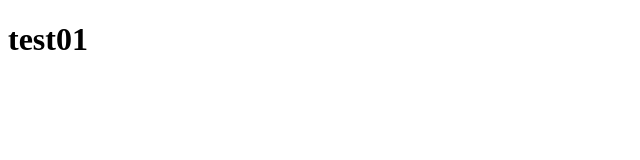
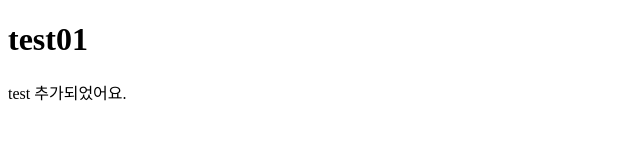
Before and after one commit to johanhee/05_15_test01, a plain HTML site: page index.html in a window 1280 px wide. Shown: the whole page, without its empty margins (0-640 px from the left). Drawn offline with Linux system fonts and the light colour scheme.

Commit message:
test01추가

```diff
--- a/index.html
+++ b/index.html
@@ -8,5 +8,6 @@
 </head>
 <body>
     <h1>test01</h1>
+    <p>test 추가되었어요.</p>
 </body>
 </html>
```
Also changed, not shown: test01.html (added).
